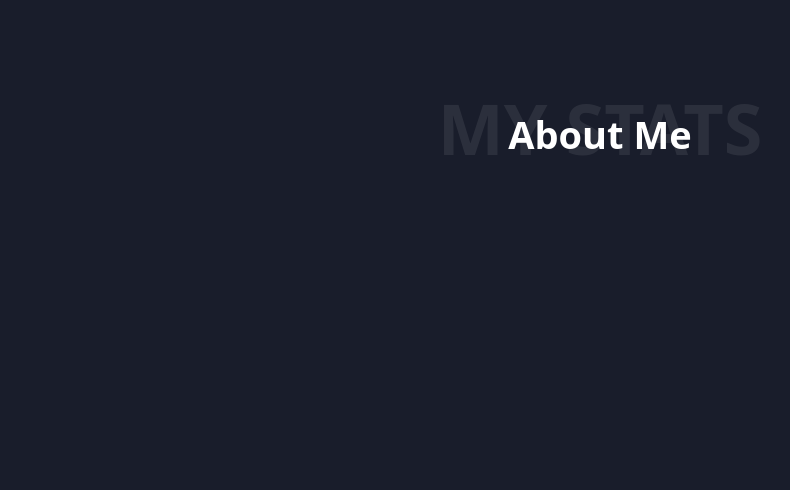
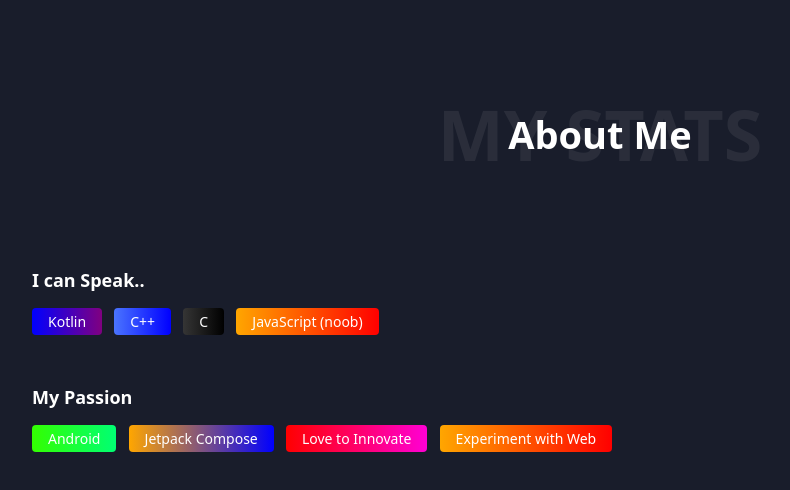
Before and after one commit to pratyakshSoni1/Project-Portfolio, a plain HTML site: page pages/about.html in a window 1280 px wide. Shown: the whole page, without its empty margins (20-810 px from the left). Drawn offline with Linux system fonts and the light colour scheme.

Commit message:
Started Implementing about section

```diff
--- /dev/null
+++ b/css/aboutMe.css
@@ -0,0 +1,64 @@
+body{
+
+}
+@media screen and (max-width: 600px) {
+
+    .aboutMeHeaderDesign{
+        margin-right: 0px;
+    }
+
+}
+
+.myPassionSection{
+    margin-left: 36px;
+    padding: 12px;
+
+}
+
+.aboutMeHeaderDesign{
+
+    margin-left: 64px;
+    margin-right: 32px;
+
+}
+
+.sectionHeadingLabels{
+    font-size: 18px;
+    margin-left: 4px;
+    margin-bottom: 12px;
+    font-weight: bold;
+}
+
+.myLanguagesSection{
+    margin-left: 36px;
+    padding: 12px;
+
+}
+
+#languagesDivLabel{
+    background-image: linear-gradient(to right,red, yellow);
+    padding: 4px 16px;
+    font-size: 14px;
+    display: inline-block;
+    border-radius: 4px;
+    margin: 4px;
+}
+
+@media screen and  (max-width: 470px) {
+
+    .aboutMeBg{
+        top: -116px;
+        line-height: 90px;
+    }
+}
+
+.aboutMeBg{
+    opacity: 7%;
+    font-size: 70px;
+    text-align: center;
+    position: relative;
+    bottom: 74px;
+    font-weight: bolder;
+    font-family: system-ui, -apple-system, BlinkMacSystemFont, 'Segoe UI', Roboto, Oxygen, Ubuntu, Cantarell, 'Open Sans', 'Helvetica Neue', sans-serif;
+
+}
--- a/css/homescreen.css
+++ b/css/homescreen.css
@@ -1,4 +1,5 @@
 body{
+    font-family: system-ui, -apple-system, BlinkMacSystemFont, 'Segoe UI', Roboto, Oxygen, Ubuntu, Cantarell, 'Open Sans', 'Helvetica Neue', sans-serif;
     background-color: #191d2b;
     color: white;
     padding-top: 100px;
@@ -131,16 +132,6 @@ img {
     vertical-align: middle;
 }
 
-.aboutMeBg{
-    opacity: 8%;
-    font-size: 70px;
-    text-align: center;
-    position: relative;
-    bottom: 80px;
-    font-weight: bolder;
-    font-family: system-ui, -apple-system, BlinkMacSystemFont, 'Segoe UI', Roboto, Oxygen, Ubuntu, Cantarell, 'Open Sans', 'Helvetica Neue', sans-serif;
-
-}
 
 @media screen and (max-width: 600px){
 
@@ -168,11 +159,3 @@ img {
     }
 
 }
-
-@media screen and  (max-width: 470px) {
-
-    .aboutMeBg{
-        top: -130px;
-        line-height: 100px;
-    }
-}
--- a/pages/about.html
+++ b/pages/about.html
@@ -4,15 +4,36 @@
     <meta charset="UTF-8">
     <meta http-equiv="X-UA-Compatible" content="IE=edge">
     <link rel="stylesheet" type="text/css" href="..\css\homescreen.css" />
+    <link rel="stylesheet" type="text/css" href="..\css\aboutMe.css" />
     <meta name="viewport" content="width=device-width, initial-scale=1.0">
     <title>About Me</title>
 </head>
 <body>
 
-    <section class="introSection">
+    <section class="aboutMeHeaderDesign">
         <div class="introductionHeading">About Me</div>
         <div class="aboutMeBg"> MY STATS </div>
     </section>
 
+    <section class="myLanguagesSection">
+        <div class="sectionHeadingLabels">I can Speak..</div>
+        <div id="languagesDivLabel" style=" background-image: linear-gradient(to right,blue, purple);"> Kotlin </div>
+        <div id="languagesDivLabel" style=" background-image: linear-gradient(to right,rgb(74, 116, 255), blue);"> C++ </div>
+        <div id="languagesDivLabel" style=" background-image: linear-gradient(to right,rgb(53, 53, 53), rgb(0, 0, 0));"> C </div>
+        <div id="languagesDivLabel" style=" background-image: linear-gradient(to right,rgb(255, 166, 0), red);"> JavaScript (noob) </div>
+
+    </section>
+
+    <br>
+    <section class="myPassionSection">
+        <div class="sectionHeadingLabels">My Passion</div>
+
+        <div id="languagesDivLabel" style=" background-image: linear-gradient(to right,rgb(51, 255, 0), rgb(0, 255, 115));"> Android </div>
+        <div id="languagesDivLabel" style=" background-image: linear-gradient(to right,rgb(255, 166, 0), blue);"> Jetpack Compose </div>
+        <div id="languagesDivLabel" style=" background-image: linear-gradient(to right,rgb(255, 0, 0), rgb(255, 0, 212));"> Love to Innovate </div>
+        <div id="languagesDivLabel" style=" background-image: linear-gradient(to right,rgb(255, 166, 0), red);"> Experiment with Web </div>
+
+    </section>
+
 </body>
 </html>
```
